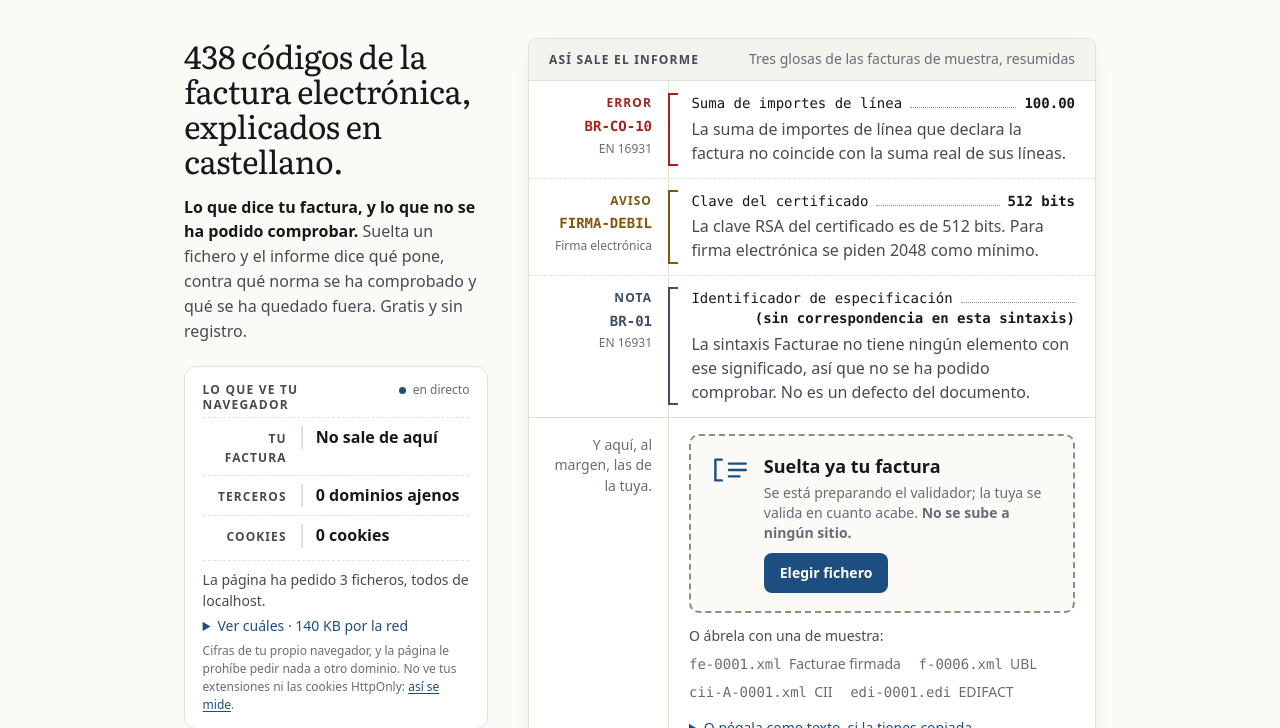
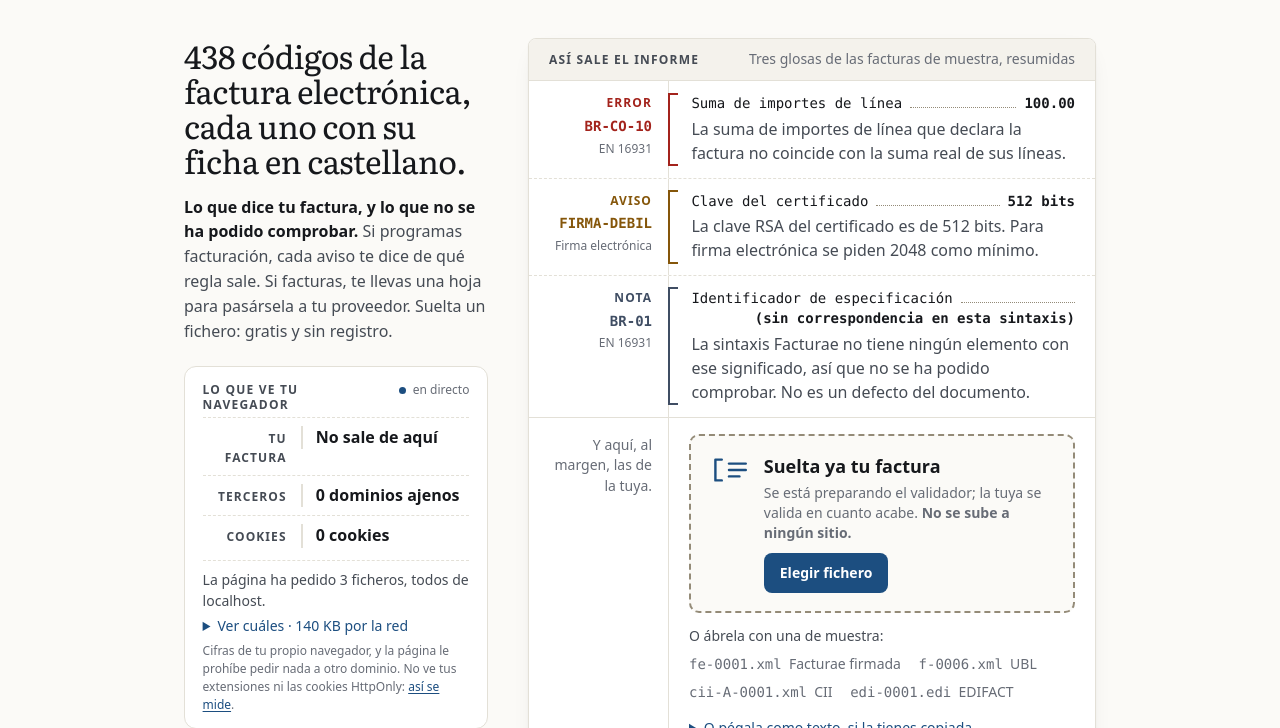
Before and after one commit to greedwhale/glosa-e, a website: page web/index.html in a window 1280 px wide. Shown: the part 72-800 px from the top of the page. Drawn offline with Linux system fonts and the light colour scheme.

Commit message:
La portada habla a quien programa y a quien factura
El titular dice que cada código tiene su ficha, y la frase de debajo del lema nombra a los dos: a quien programa facturación, que cada aviso dice de qué regla sale, y a quien factura, que se lleva una hoja para su proveedor. Decidido por el titular el 20-11-2026. Con los dos en el titular no cabía: más de 89 caracteres, ni en la tarjeta ni en cuatro líneas. Medido en el navegador: cuatro líneas a 1366 px y a 375 px, sin desplazamiento lateral.

```diff
--- a/web/fechas.txt
+++ b/web/fechas.txt
@@ -7,7 +7,7 @@
 # páginas, la suite se niega hasta que pongas aquí la fecha del día en que se
 # publica y la huella nueva, que te dice ella.
 
-index.html        2026-11-19  f2b6c01ec32a
+index.html        2026-11-20  1d7c5b6164e6
 banco.html        2026-10-28  35c0a246dbed
 sobre.html        2026-11-19  66a6da5272af
 legal.html        2026-11-15  3f2fa8619467
--- a/web/index.html
+++ b/web/index.html
@@ -688,10 +688,11 @@ details.documento > summary > header .estado { grid-column: 1; }
          ficha detrás de las dos. -->
     <div class="portada">
       <div class="presenta">
-        <h1><!--cifra-->438<!--/cifra--> códigos de la factura electrónica,<br>explicados en castellano.</h1>
+        <h1><!--cifra-->438<!--/cifra--> códigos de la factura electrónica,<br>cada uno con su ficha en castellano.</h1>
         <p class="lema"><b>Lo que dice tu factura, y lo que no se ha podido comprobar.</b>
-        Suelta un fichero y el informe dice qué pone, contra qué norma se ha
-        comprobado y qué se ha quedado fuera. Gratis y sin registro.</p>
+        Si programas facturación, cada aviso te dice de qué regla sale. Si
+        facturas, te llevas una hoja para pasársela a tu proveedor. Suelta un
+        fichero: gratis y sin registro.</p>
 
         <!-- El testigo.
 
```
